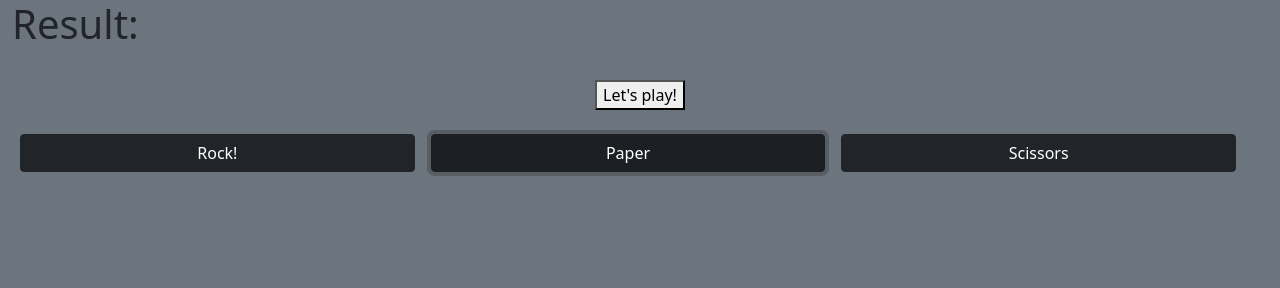
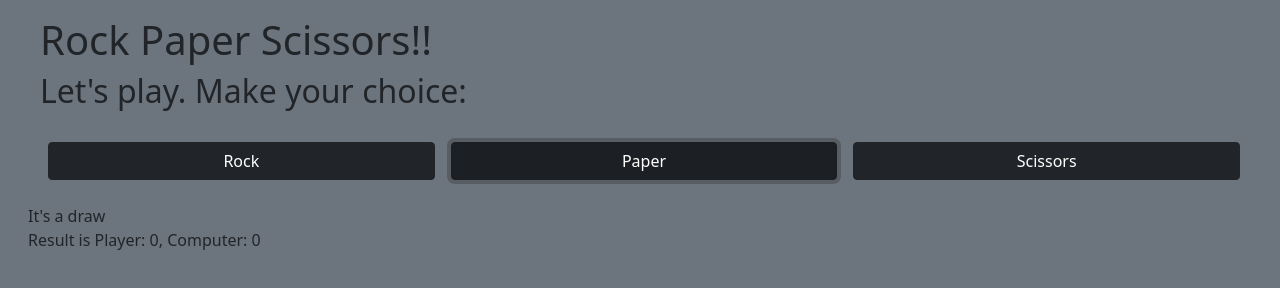
Before and after one commit to ValentinGTrapaga/problemas-java-, a plain HTML site: page rock-paper-scissors/index.html in a window 1280 px wide. Both pictures are taken after a click on the button "Paper". Drawn offline with nearby package versions, Linux system fonts and the light colour scheme.

Commit message:
ui finished, needs some styling

```diff
--- a/rock-paper-scissors/index.html
+++ b/rock-paper-scissors/index.html
@@ -12,16 +12,20 @@
 </head>
 
 <body class="bg-secondary">
-    <div id="resultado" class="container-fluid">
-        <h1>Result:</h1>
+    <div class="container-fluid m-3">
+        <div id="resultado" class="container-fluid d-flexrow">
+            <h1>Rock Paper Scissors!!</h1>
+            <h2>Let's play. Make your choice:</h2>
+        </div>
         <br>
-        <button type="button" id="game" class="d-flex mx-auto">Let's play!</button>
-    </div>
-    <br>
-    <div class="buttons row container-fluid d-flex justify-content-evenly">
-        <button type="button" id="rock" class="boton col btn btn-dark mx-2">Rock!</button>
-        <button type="button" id="paper" class="boton col btn btn-dark mx-2">Paper</button>
-        <button type="button" id="Scissors" class="boton col btn btn-dark mx-2">Scissors</button>
+        <div class="buttons row container-fluid d-flex justify-content-evenly">
+            <button type="button" id="rock" class="boton col btn btn-dark mx-2">Rock</button>
+            <button type="button" id="paper" class="boton col btn btn-dark mx-2">Paper</button>
+            <button type="button" id="scissors" class="boton col btn btn-dark mx-2">Scissors</button>
+        </div>
+        <br>
+        <div id="round"></div>
+        <div id="score"></div>
     </div>
 </body>
 <script src="script.js"></script>
--- a/rock-paper-scissors/script.js
+++ b/rock-paper-scissors/script.js
@@ -1,6 +1,6 @@
 let computerChoices = ['rock', 'paper', 'scissors'];
-let playerScore = 0;
-let compScore = 0;
+var playerScore = 0;
+var compScore = 0;
 let playerChoice;
 
 function computerPlay () {
@@ -8,7 +8,7 @@ function computerPlay () {
     return result.toLowerCase();
   }
 
-function eligeJugador() {
+/* function eligeJugador() {
     playerChoice = prompt("Please choose: Rock, Paper, Scissors")
     playerChoice = playerChoice.toLowerCase()
     if(computerChoices.includes(playerChoice)) {
@@ -17,23 +17,47 @@ function eligeJugador() {
     else {
         alert("Error, must choose only between Rock, Paper, Scissors. You lost this chance!")
     }
-}
+} */
+
+const score = document.getElementById("score")
+const round = document.getElementById("round")
 
 function playRound(playerChoice, computerChoice) {
     if (playerChoice == computerChoice.toLowerCase()) {
-        console.log("It's a draw")
+        round.innerText = `It's a draw`
+        score.innerText = `Result is Player: ${playerScore}, Computer: ${compScore}`
     }
     if ((playerChoice == "rock" && computerChoice.toLowerCase() == "scissors") ||
     (playerChoice == "paper" && computerChoice.toLowerCase() == "rock")) {
         playerScore++
-        console.log(`You win, ${playerChoice} beats ${computerChoice}`)
+        round.innerText = `You win, ${playerChoice} beats ${computerChoice}`
+        score.innerText = `Result is Player: ${playerScore}, Computer: ${compScore}`
     }
     if ((computerChoice.toLowerCase() == "rock" && playerChoice == "scissors") ||
     (computerChoice.toLowerCase() == "paper" && playerChoice == "rock")) {
         compScore++
-        console.log(`You lose, ${computerChoice} beats ${playerChoice}`)
+        round.innerText = `You lose, ${computerChoice} beats ${playerChoice}`
+        score.innerText = `Result is Player: ${playerScore}, Computer: ${compScore}`
     }
 }
+
+const btns = document.querySelectorAll('.boton')
+
+for (i of btns) {
+    i.addEventListener('click', (e) => {
+        computerChoice = computerPlay()
+        playerChoice = e.target.id
+        playRound(playerChoice, computerChoice)
+        if ((playerScore === 5) || (compScore === 5)) {
+            btns.forEach((e) => e.className = "boton col btn btn-dark mx-2 disabled")
+            score.innerText = `Game over! It was the first to score 5 points.
+            Result is Player: ${playerScore}, Computer: ${compScore}`
+            round.style.display = "none"
+        }
+    })
+}
+
+
 
 /* function game() {
     for (let i = 0; i < 5; i++) {
```
